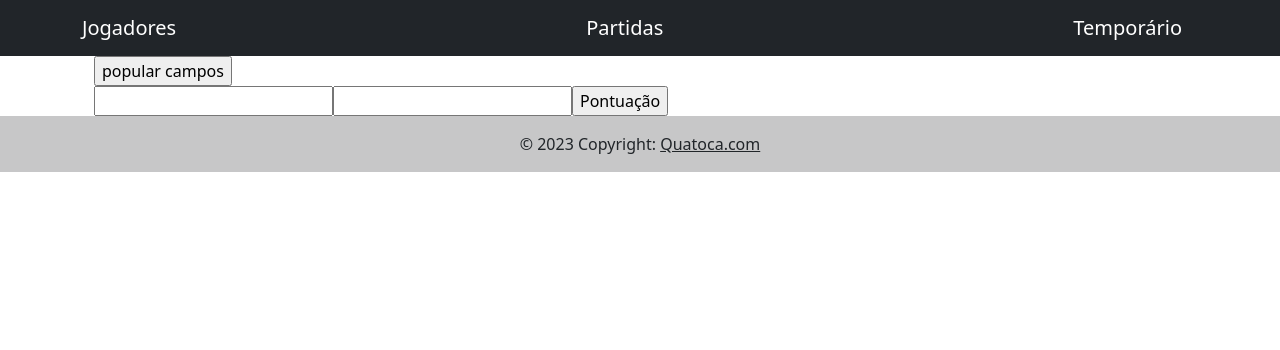
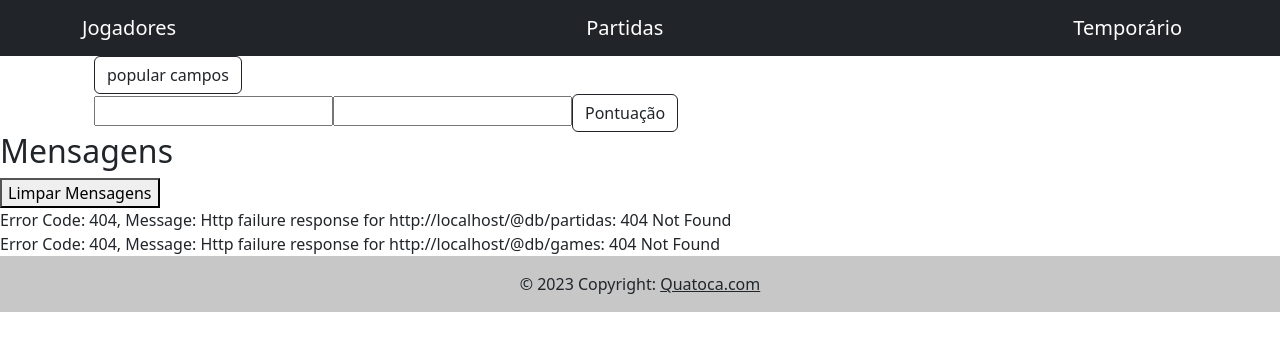
Before and after one commit to equaglia/partida-tm, an Angular app: page /game/1/1 in a window 1280 px wide. Shown: the top 350 px of the page. Built offline with nearby package versions, Linux system fonts and the light colour scheme; no server answers.

Commit message:
Messages component e service

```diff
--- a/src/app/app.component.html
+++ b/src/app/app.component.html
@@ -6,4 +6,5 @@
     </div>
   </div>
 </section>
+<app-messages></app-messages>
 <app-footer></app-footer>
--- a/src/app/app.module.ts
+++ b/src/app/app.module.ts
@@ -17,6 +17,7 @@ import { PartidaNovaComponent } from './pages/partida-nova/partida-nova.componen
 import { DetalhesPartidaFormComponent } from './components/detalhes-partida-form/detalhes-partida-form.component';
 import { GamesPartidaFormComponent } from './components/games-partida-form/games-partida-form.component';
 import { GameFormComponent } from './components/game-form/game-form.component';
+import { MessagesComponent } from './components/messages/messages.component';
 
 @NgModule({
   declarations: [
@@ -31,7 +32,8 @@ import { GameFormComponent } from './components/game-form/game-form.component';
     PartidaNovaComponent,
     DetalhesPartidaFormComponent,
     GamesPartidaFormComponent,
-    GameFormComponent
+    GameFormComponent,
+    MessagesComponent
   ],
   imports: [
     BrowserModule,
--- a/src/app/components/game-form/game-form.component.html
+++ b/src/app/components/game-form/game-form.component.html
@@ -3,9 +3,20 @@
 <div>{{ getJogador(0) }}</div> -->
 <div>{{ partida?.jogadorB?.nome }}</div>
 
-<input type="button" value="popular campos" (click)="onEditGameFormClicked()">
-<form #gameForm  = "ngForm" (ngSubmit)="updateGame(gameForm.value)">
-    <input type="number" name="pontosA" ngModel>
-    <input type="number" name="pontosB" ngModel>
-    <input type="submit" value="Pontuação">
+<input
+  type="button"
+  class="btn btn-outline-dark"
+  data-mdb-ripple-color="dark"
+  value="popular campos"
+  (click)="onEditGameFormClicked()"
+/>
+<form #gameForm="ngForm" (ngSubmit)="updateGame(gameForm.value)">
+  <input type="number" name="pontosA" ngModel />
+  <input type="number" name="pontosB" ngModel />
+  <input
+    type="submit"
+    class="btn btn-outline-dark"
+    data-mdb-ripple-color="dark"
+    value="Pontuação"
+  />
 </form>
--- a/src/app/components/game-form/game-form.component.ts
+++ b/src/app/components/game-form/game-form.component.ts
@@ -1,3 +1,4 @@
+import { MessageService } from '../../services/message.service';
 import { Pontuacao } from './../../models/pontuacao';
 import { GameService } from './../../services/game.service';
 import { ActivatedRoute, Router } from '@angular/router';
@@ -22,7 +23,8 @@ export class GameFormComponent implements OnInit {
     private gameService: GameService,
     private partidaService: PartidaService,
     private actRoute: ActivatedRoute,
-    private router: Router
+    private router: Router,
+    private messagesService: MessageService
   ) {}
 
   ngOnInit(): void {
--- /dev/null
+++ b/src/app/components/messages/messages.component.html
@@ -0,0 +1,7 @@
+<div *ngIf="messageService.getMessages().length">
+  <h2>Mensagens</h2>
+  <button (click)="messageService.clear()">Limpar Mensagens</button>
+  <div *ngFor="let message of messageService.getMessages()">
+    {{ message }}
+  </div>
+</div>
--- a/src/app/interceptors/http-error.interceptor.ts
+++ b/src/app/interceptors/http-error.interceptor.ts
@@ -1,33 +1,35 @@
+import { MessageService } from './../services/message.service';
 import { Injectable } from '@angular/core';
 import {
   HttpRequest,
   HttpHandler,
   HttpEvent,
   HttpInterceptor,
-  HttpErrorResponse
+  HttpErrorResponse,
 } from '@angular/common/http';
 import { Observable, catchError, throwError } from 'rxjs';
 
 @Injectable()
 export class HttpErrorInterceptor implements HttpInterceptor {
+  constructor(private messageService: MessageService) {}
 
-  constructor(
-    //private messageService: MessageService
-    ) {}
-
-  intercept(request: HttpRequest<unknown>, next: HttpHandler): Observable<HttpEvent<unknown>> {
+  intercept(
+    request: HttpRequest<unknown>,
+    next: HttpHandler
+  ): Observable<HttpEvent<unknown>> {
     return next.handle(request).pipe(
       catchError((err: HttpErrorResponse) => {
         console.log(err);
         let errorMsg = '';
 
         if (err.error instanceof ErrorEvent) {
+          console.log('ErrorEvent!!!');
           errorMsg = `Error: ${err.error.message}`;
         } else {
-          errorMsg =  `Error Code: ${err.status}, Message: ${err.message}`;
+          errorMsg = `Error Code: ${err.status}, Message: ${err.message}`;
         }
 
-        //this.messageService.add(errorMsg);
+        this.messageService.add(errorMsg);
         return throwError(() => new Error(errorMsg));
       })
     );
--- a/src/app/pages/jogadores-list/jogadores-list.component.html
+++ b/src/app/pages/jogadores-list/jogadores-list.component.html
@@ -6,14 +6,11 @@
             <thead> </thead>
             <tbody>
                 <tr *ngFor="let jogd of jogadores">
-                    <!-- <td>{{ jogador.id }}</td> -->
+                    <td>{{ jogd.id }}</td>
                     <td>{{ jogd.nome }}</td>
                     <td>{{ jogd.sobrenome }}</td>
                     <td>{{ jogd.status }}</td>
                     <td>{{ jogd.categoria }}</td>
-<!--                     <td>
-                        <button class="btn btn-primary" [routerLink]="['/jogador', jogador.id]">Detalhes</button>
-                    </td> -->
                 </tr>
             </tbody>
         </table>
--- /dev/null
+++ b/src/app/services/message.service.ts
@@ -0,0 +1,20 @@
+import { Injectable } from '@angular/core';
+
+@Injectable({
+  providedIn: 'root',
+})
+export class MessageService {
+  private messages: string[] = [];
+
+  add(message: string): void {
+    this.messages.push(message);
+  }
+
+  clear(): void {
+    this.messages = [];
+  }
+
+  getMessages(): string[] {
+    return this.messages;
+  }
+}
--- a/src/app/services/partida.service.ts
+++ b/src/app/services/partida.service.ts
@@ -25,16 +25,16 @@ export class PartidaService {
       .pipe(map((partida) => partida.find((e) => e.id === id)));
   }
 
-/*   getJogador(partida: Partida | undefined, adversario: number) {
+  /*   getJogador(partida: Partida | undefined, adversario: number) {
     return partida?.jogadores[adversario].nome;
   } */
 
-  getJogadorA(partida: Partida){
-    console.log("partida.jogadorA.nome: "+partida.jogadorA.nome)
+  getJogadorA(partida: Partida) {
+    console.log('partida.jogadorA.nome: ' + partida.jogadorA.nome);
     return partida.jogadorA.nome;
   }
 
-  getJogadorB(partida: Partida){
+  getJogadorB(partida: Partida) {
     return partida.jogadorB.nome;
   }
 
@@ -42,17 +42,13 @@ export class PartidaService {
     return partida?.jogadorPrimeiroSacador.nome;
   }
 
-  createPartida(adversarios: FormGroup) {
-    console.log(adversarios.value);
+  createPartida(jg: FormGroup) {
+    console.log(jg.value);
     this.http
       .post<any>(
-        `${this.apiUrl}` +
-          '/' +
-          `${adversarios.controls['jogadorA'].value!}` +
-          '/' +
-          `${adversarios.controls['jogadorB'].value!}` +
-          '/' +
-          `${adversarios.controls['games'].value!}`,
+        `${this.apiUrl}/${jg.controls['jogadorA'].value!}/${jg.controls[
+          'jogadorB'
+        ].value!}/${jg.controls['games'].value!}`,
         {}
       )
       .pipe(
@@ -75,15 +71,15 @@ export class PartidaService {
     if (!(partida.fimPartida == undefined || partida.fimPartida == null)) {
       fim = new Date(partida.fimPartida).getTime();
     }
+    var horaMinuto = '';
     var ms = Math.abs(fim - inicio);
     var total_seconds = ms / 1000;
     var horas = Math.floor(total_seconds / 3600);
+    horaMinuto = `${horas.toString().padStart(2, '0')}`;
     var minutos = Math.floor((total_seconds - horas * 3600) / 60);
+    horaMinuto = `${horaMinuto}:${minutos.toString().padStart(2, '0')}`;
     var segundos = Math.floor(total_seconds - horas * 3600 - minutos * 60);
-    var horaMinuto =
-      horas.toString().padStart(2, '0') + ':' +
-      minutos.toString().padStart(2, '0') + ':' +
-      segundos.toString().padStart(2, '0');
+    horaMinuto = `${horaMinuto}:${segundos.toString().padStart(2, '0')}`;
     return horaMinuto;
   }
 
@@ -101,7 +97,8 @@ export class PartidaService {
   }
 
   iniciarPartida(id: number) {
-      this.http.put(`${this.apiUrl}` + '/' + `${id}` + '/iniciar', {})
+    this.http
+      .put(`${this.apiUrl}/${id}/iniciar`, {})
       .pipe(
         catchError((error: any, caught: Observable<any>): Observable<any> => {
           this.errorMessage = error.message;
@@ -111,6 +108,5 @@ export class PartidaService {
       )
       .subscribe();
     console.log('iniciou partida ');
-
   }
 }
```
Also changed, not shown: src/app/components/messages/messages.component.ts (added, +11 -0 lines), src/app/components/messages/messages.component.css (added), 2 other files (tests, documents, lock files or other folders).
